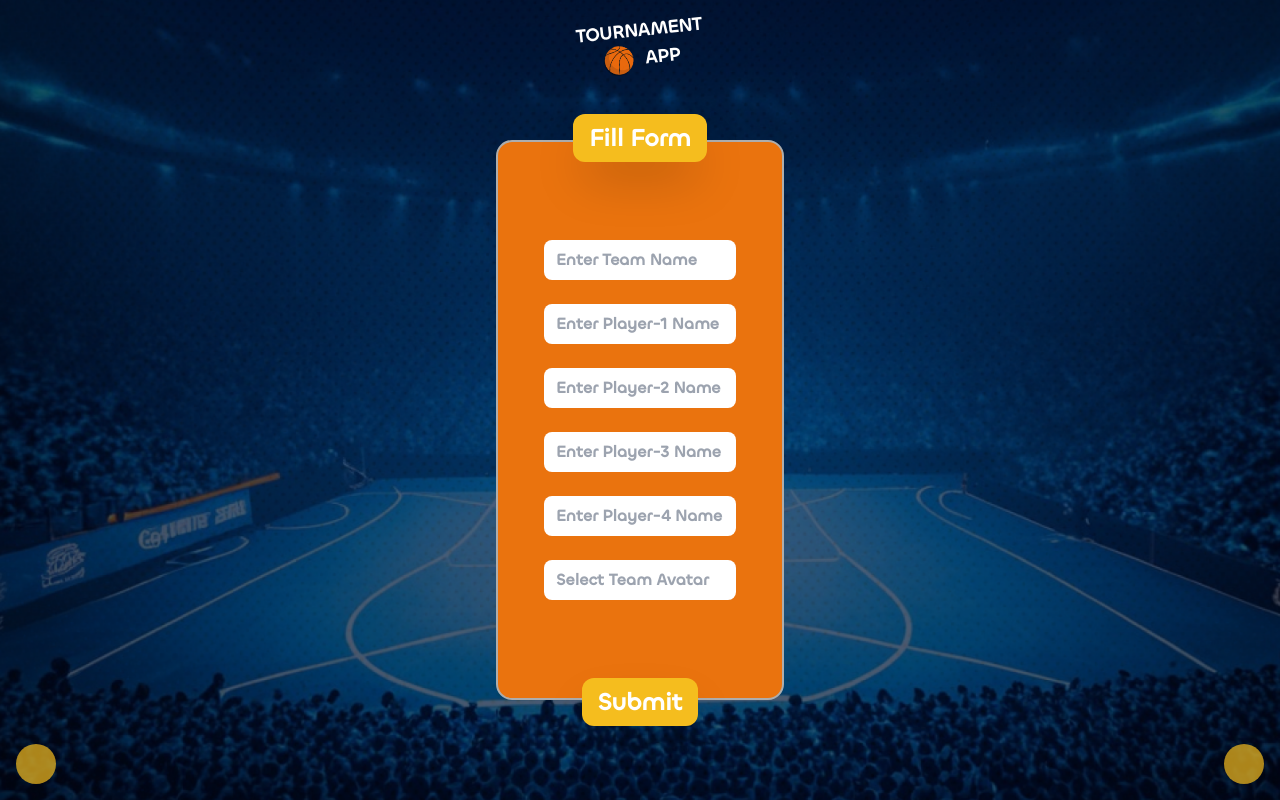
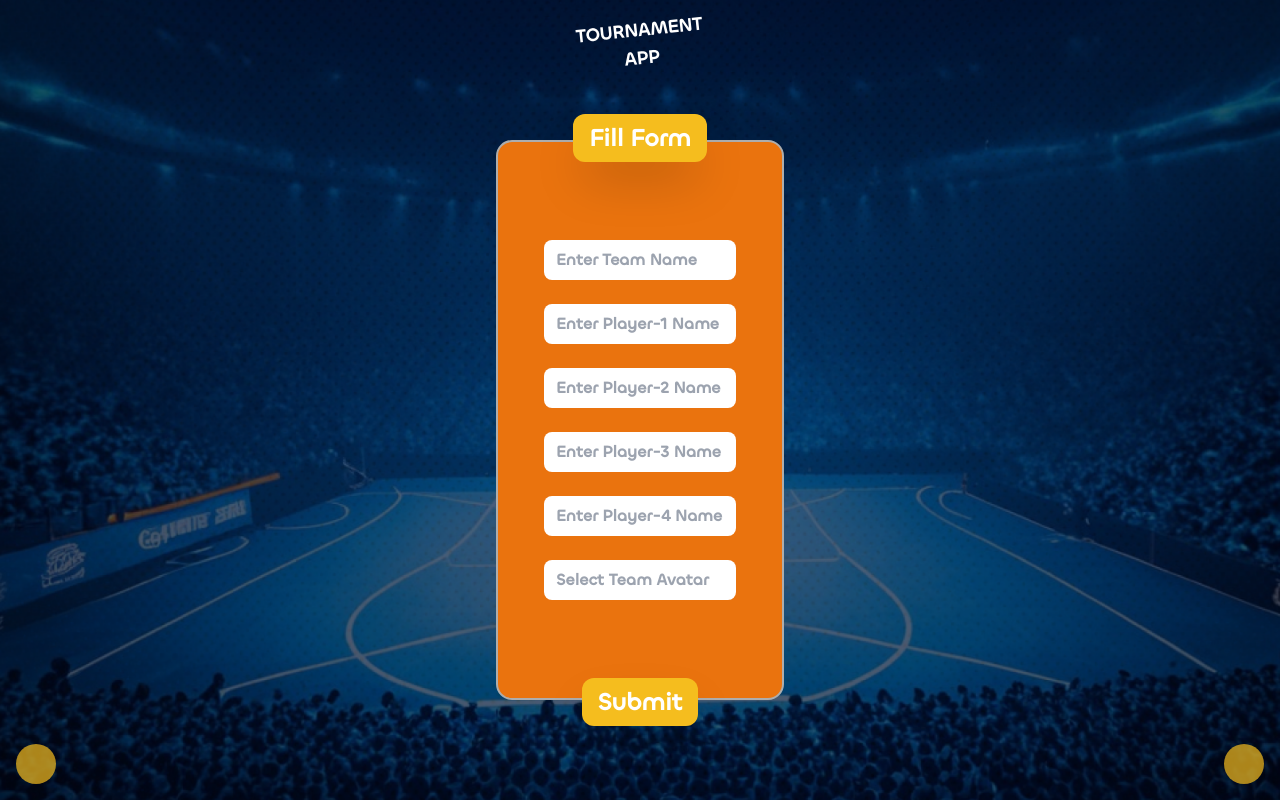
Before and after one commit to abdulwahab5547/tournament-frontend, a Next.js app: page /players/regform in a window 1280 px wide. Built offline with nearby package versions, Linux system fonts and the light colour scheme; no server answers; some icons are missing.

Commit message:
Update page.tsx

```diff
--- a/src/app/players/regform/page.tsx
+++ b/src/app/players/regform/page.tsx
@@ -3,7 +3,7 @@
 import { useRouter } from 'next/navigation';
 import { useState, useEffect } from 'react';
 import Image from 'next/image';
-import Ball from '../../assets/ball.png';
+// import Ball from '../../assets/ball.png';
 import PhoneButtonLeft from '@/app/components/phonebtnleft';
 import PhoneButtonRight from '@/app/components/phonebtnright';
 import toast from 'react-hot-toast';
@@ -102,7 +102,7 @@ function RegistrationForm() {
         <div className="-rotate-6 text-lg font-extrabold uppercase flex flex-col items-center">
           <p>Tournament</p>
           <div className="flex gap-3">
-            <Image src={Ball} width={30} height={30} alt="" className="shadow-2xl" />
+{/*             <Image src={Ball} width={30} height={30} alt="" className="shadow-2xl" /> */}
             <p>App</p>
           </div>
         </div>
```
